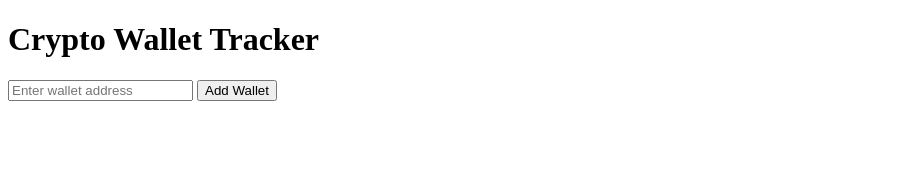
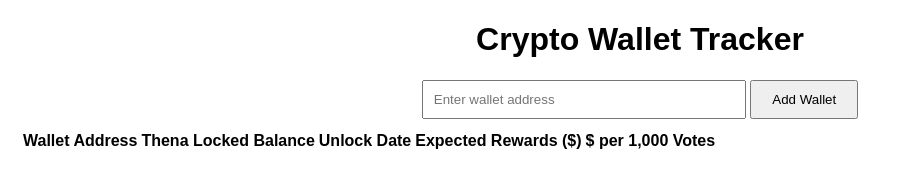
Before and after one commit to Manofthis99/crypto-wallet-tracker, a plain HTML site: page index.html in a window 1280 px wide. Shown: the whole page, without its empty margins (0-913 px from the left). Drawn offline with Linux system fonts and the light colour scheme.

Commit message:
Fixed module issue and added favicon

```diff
--- a/index.html
+++ b/index.html
@@ -5,12 +5,27 @@
   <meta charset="UTF-8">
   <meta name="viewport" content="width=device-width, initial-scale=1.0">
   <title>Crypto Wallet Tracker</title>
-  <script src="app.js" defer></script>
+  <script src="app.js" type="module" defer></script>
+  <link rel="stylesheet" href="styles.css">
+  <link rel="icon" href="favicon.ico" type="image/x-icon">
 </head>
 <body>
   <h1>Crypto Wallet Tracker</h1>
   <input id="wallet-input" type="text" placeholder="Enter wallet address" />
   <button id="add-wallet">Add Wallet</button>
-  <ul id="wallet-list"></ul>
+  <table>
+    <thead>
+      <tr>
+        <th>Wallet Address</th>
+        <th>Thena Locked Balance</th>
+        <th>Unlock Date</th>
+        <th>Expected Rewards ($)</th>
+        <th>$ per 1,000 Votes</th>
+      </tr>
+    </thead>
+    <tbody id="wallet-table-body">
+      <!-- Rows will be dynamically added here -->
+    </tbody>
+  </table>
 </body>
 </html>
```
